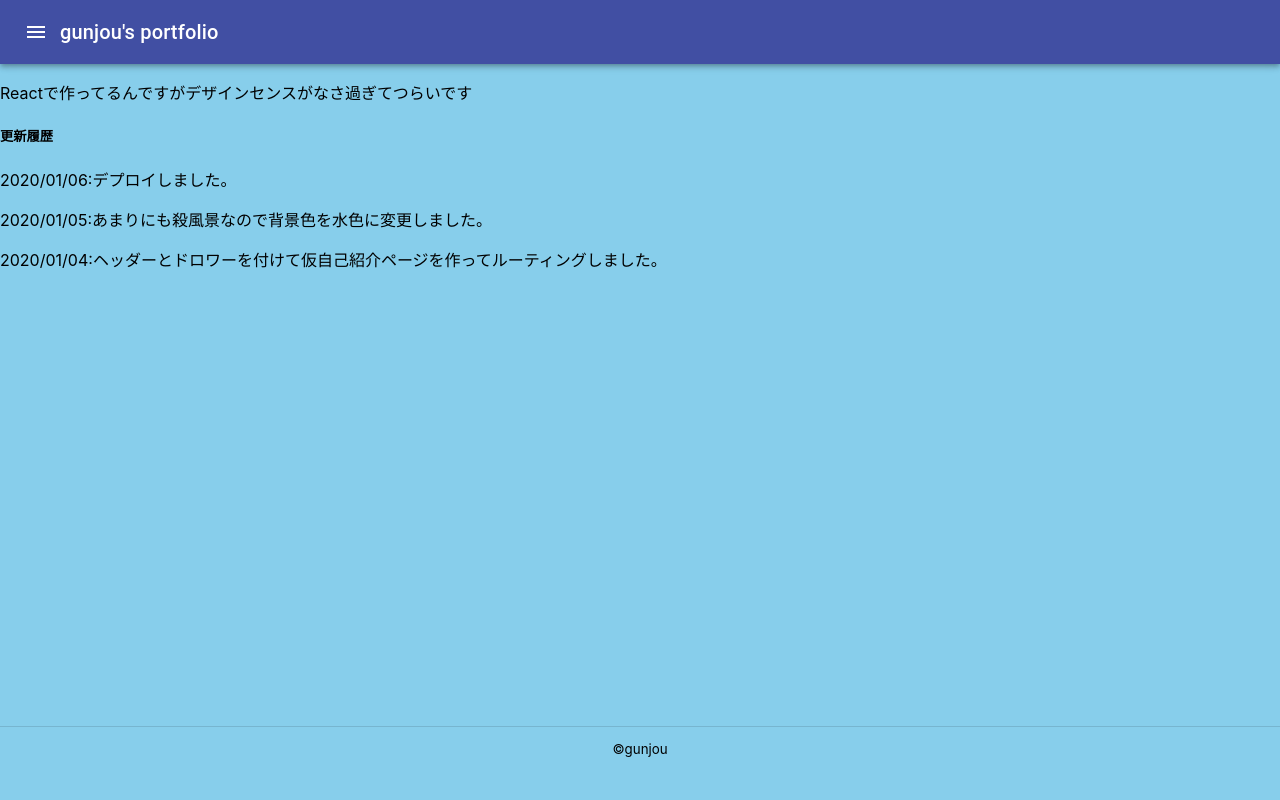
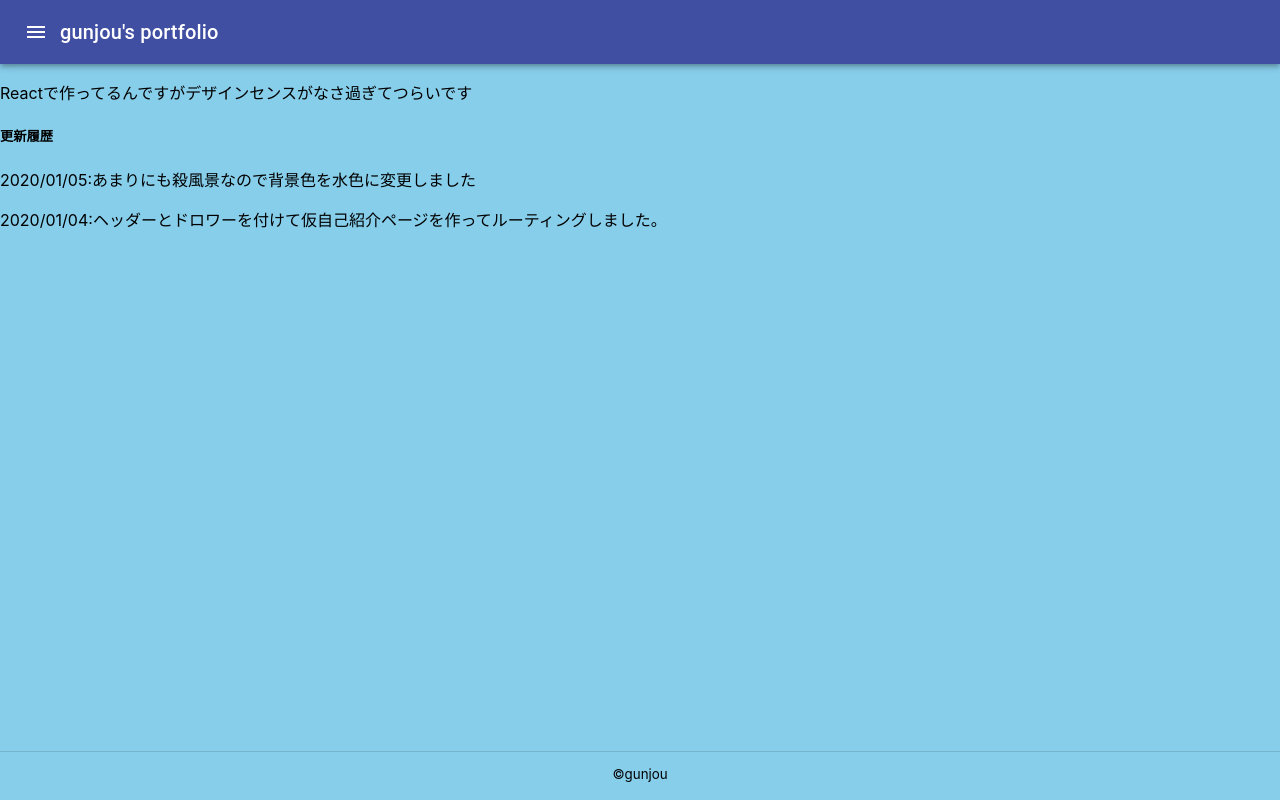
Before and after one commit to cobaltbluesky/profile, a React (Create React App) app: page / in a window 1280 px wide. Built offline with nearby package versions, Linux system fonts and the light colour scheme.

Commit message:
もう寝る

```diff
--- a/src/components/App.js
+++ b/src/components/App.js
@@ -12,11 +12,11 @@ const useStyles=makeStyles({
 
 const App=()=>{
   return (
-    <BrowserRouter basename={process.env.PUBLIC_URL}>
-      <div>
+    <BrowserRouter>
+      <switch>
         <Route exact path='/'component={Home}/>
         <Route path='/AboutMe'component={AboutMe}/>
-      </div>
+      </switch>
     </BrowserRouter>
   );
 }
@@ -25,8 +25,7 @@ const Home=()=>(
     <Header/>
     <p>Reactで作ってるんですがデザインセンスがなさ過ぎてつらいです</p>
     <h5>更新履歴</h5>
-    <p>2020/01/06:デプロイしました。</p>
-    <p>2020/01/05:あまりにも殺風景なので背景色を水色に変更しました。</p>
+    <p>2020/01/05:あまりにも殺風景なので背景色を水色に変更しました</p>
     <p>2020/01/04:ヘッダーとドロワーを付けて仮自己紹介ページを作ってルーティングしました。</p>
     <Footer/>
   </div>
--- a/src/components/Footer.jsx
+++ b/src/components/Footer.jsx
@@ -5,7 +5,7 @@ const useStyles=makeStyles({
   div:{
     width:'100%',
     textAlign:'center',
-    padding:'30px 0',
+    padding:'5px 0',
     position:'absolute',
     bottom:0,
   }
--- a/src/components/Header.jsx
+++ b/src/components/Header.jsx
@@ -19,7 +19,7 @@ const Header=()=>{
   return(
     <AppBar position="static"style={{backgroundColor:'#414fa3'}}>
       <Toolbar>
-        <Drawer/>
+      <Drawer/>
         <Typography variant="h6" className={classes.title}>
           gunjou's portfolio
         </Typography>
```
